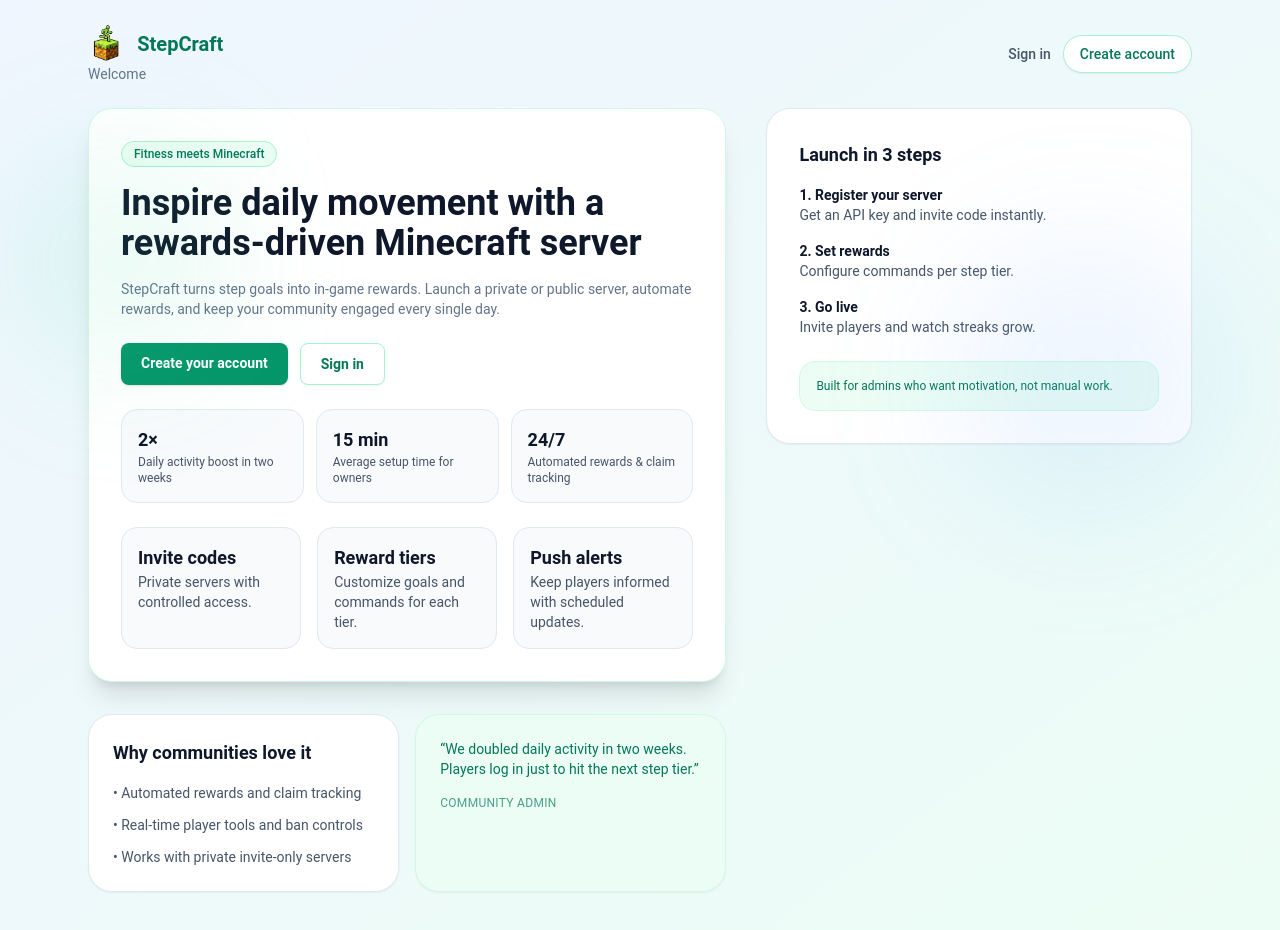
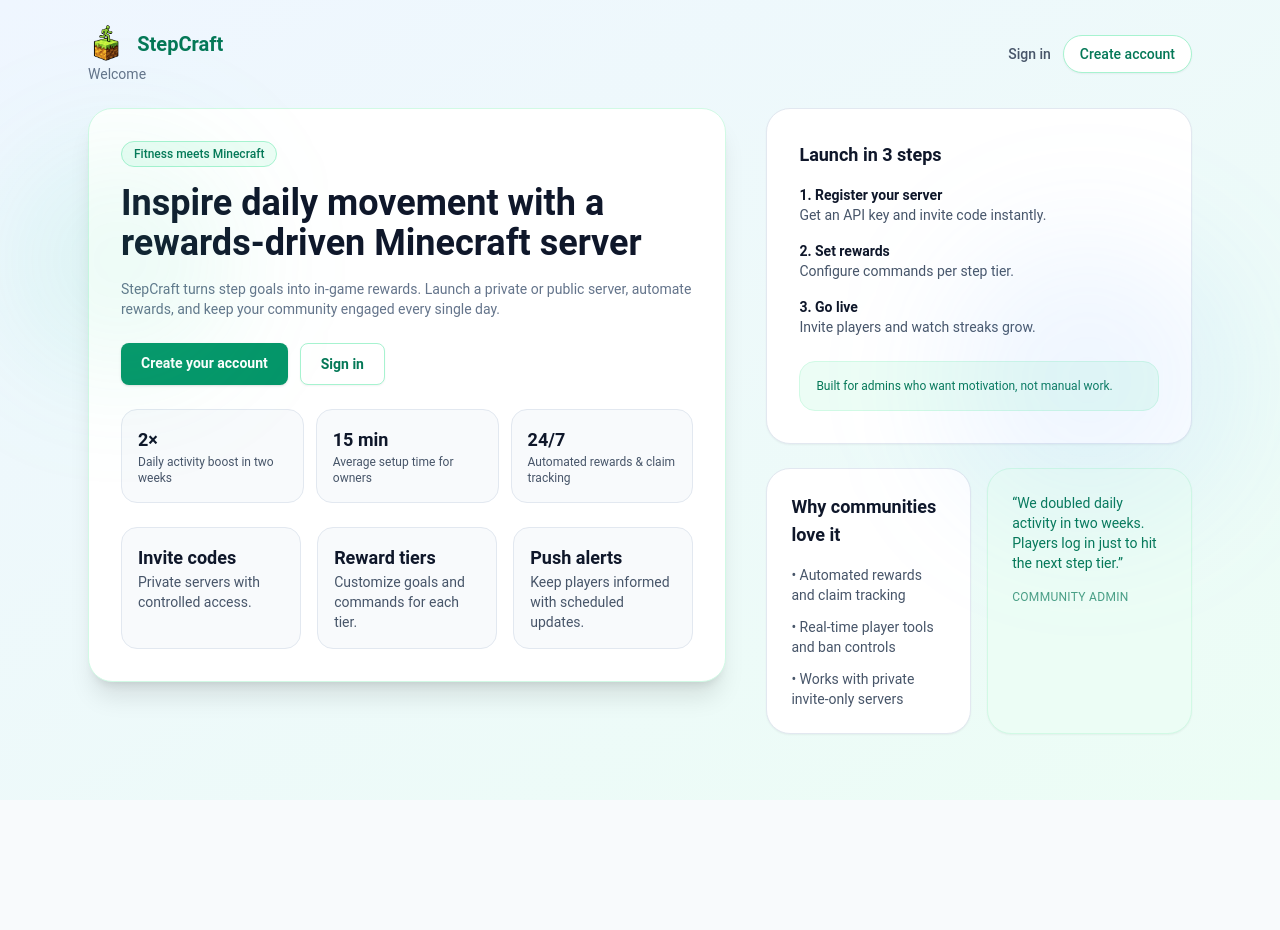
Before and after one commit to JaggerBean/FitCollector, a React (Vite) app in the folder Stepcraft_React/: page / in a window 1280 px wide. Shown: the top 930 px of the page. After the commit the page ends 800 px from the top, so only its background shows below. Built offline with nearby package versions, Linux system fonts and the light colour scheme; no server answers.

Commit message:
added auto redirect if logged in

```diff
--- a/Stepcraft_React/src/pages/LandingPage.tsx
+++ b/Stepcraft_React/src/pages/LandingPage.tsx
@@ -1,9 +1,17 @@
-import { Link } from "react-router-dom";
+import { Link, useNavigate } from "react-router-dom";
+import { useEffect } from "react";
 import { Layout } from "../components/Layout";
 import { useAuthContext } from "../app/AuthContext";
 
 export default function LandingPage() {
   const { isAuthenticated } = useAuthContext();
+  const navigate = useNavigate();
+
+  useEffect(() => {
+    if (isAuthenticated) {
+      navigate("/dashboard", { replace: true });
+    }
+  }, [isAuthenticated, navigate]);
 
   return (
     <Layout title="Welcome">
@@ -76,20 +84,6 @@ export default function LandingPage() {
               </div>
             </div>
           </div>
-          <div className="grid gap-4 md:grid-cols-2">
-            <div className="rounded-3xl border border-slate-200 bg-white p-6 shadow-sm dark:border-slate-800 dark:bg-slate-900">
-              <h2 className="text-lg font-semibold text-slate-900 dark:text-slate-100">Why communities love it</h2>
-              <ul className="mt-4 space-y-3 text-sm text-slate-600 dark:text-slate-300">
-                <li>• Automated rewards and claim tracking</li>
-                <li>• Real-time player tools and ban controls</li>
-                <li>• Works with private invite-only servers</li>
-              </ul>
-            </div>
-            <div className="rounded-3xl border border-emerald-100 bg-emerald-50 p-6 text-sm text-emerald-700 shadow-sm dark:border-emerald-700/40 dark:bg-emerald-900/20 dark:text-emerald-200">
-              “We doubled daily activity in two weeks. Players log in just to hit the next step tier.”
-              <div className="mt-4 text-xs uppercase tracking-wide text-emerald-700/70">Community Admin</div>
-            </div>
-          </div>
         </div>
         <div className="space-y-6">
           <div className="rounded-3xl border border-slate-200 bg-white p-8 shadow-sm dark:border-slate-800 dark:bg-slate-900">
@@ -112,6 +106,20 @@ export default function LandingPage() {
               Built for admins who want motivation, not manual work.
             </div>
           </div>
+          <div className="grid gap-4 md:grid-cols-2">
+            <div className="rounded-3xl border border-slate-200 bg-white p-6 shadow-sm dark:border-slate-800 dark:bg-slate-900">
+              <h2 className="text-lg font-semibold text-slate-900 dark:text-slate-100">Why communities love it</h2>
+              <ul className="mt-4 space-y-3 text-sm text-slate-600 dark:text-slate-300">
+                <li>• Automated rewards and claim tracking</li>
+                <li>• Real-time player tools and ban controls</li>
+                <li>• Works with private invite-only servers</li>
+              </ul>
+            </div>
+            <div className="rounded-3xl border border-emerald-100 bg-emerald-50 p-6 text-sm text-emerald-700 shadow-sm dark:border-emerald-700/40 dark:bg-emerald-900/20 dark:text-emerald-200">
+              “We doubled daily activity in two weeks. Players log in just to hit the next step tier.”
+              <div className="mt-4 text-xs uppercase tracking-wide text-emerald-700/70">Community Admin</div>
+            </div>
+          </div>
         </div>
       </div>
     </Layout>
```
